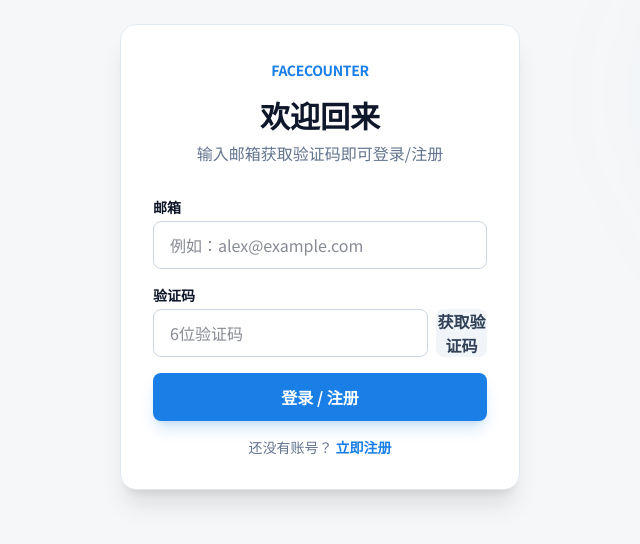
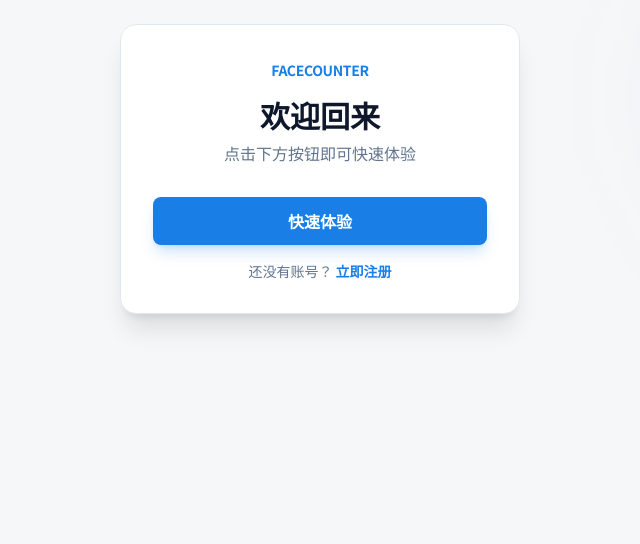
Before and after one commit to 00-web-del/Facecounter, a React (Vite) app: page / in a window 1280 px wide. Shown: the top 544 px of the page, without its empty margins (320-960 px from the left). Built offline with nearby package versions, Linux system fonts and the light colour scheme; what @cloudbase/js-sdk would draw is missing.

Commit message:
Update App.tsx
Switch to anonymous login

```diff
--- a/src/App.tsx
+++ b/src/App.tsx
@@ -279,62 +279,18 @@ export default function App() {
 
 function LoginScreen({ onLogin, onGoToSignUp }: { onLogin: () => void, onGoToSignUp: () => void }) {
   const [email, setEmail] = useState('');
-  const [verificationCode, setVerificationCode] = useState('');
   const [isLoading, setIsLoading] = useState(false);
-  const [isSendingCode, setIsSendingCode] = useState(false);
   const [error, setError] = useState('');
-  const [countdown, setCountdown] = useState(0);
-  const [verificationId, setVerificationId] = useState('');
 
-  const handleSendCode = async () => {
-    if (!email) {
-      setError('请输入邮箱');
-      return;
-    }
-    setIsSendingCode(true);
-    setError('');
-    try {
-      const verificationInfo = await auth.getVerification({
-        email: email
-      });
-      setVerificationId(verificationInfo.verification_id);
-      setCountdown(60);
-      const timer = setInterval(() => {
-        setCountdown((prev) => {
-          if (prev <= 1) {
-            clearInterval(timer);
-            return 0;
-          }
-          return prev - 1;
-        });
-      }, 1000);
-    } catch (err) {
-      setError(err.message || '验证码发送失败');
-    } finally {
-      setIsSendingCode(false);
-    }
-  };
-
-  const handleLoginWithCode = async () => {
-    if (!email || !verificationCode || !verificationId) {
-      setError('请输入邮箱和验证码');
-      return;
-    }
+  const handleLogin = async () => {
     setIsLoading(true);
     setError('');
     try {
-      const verificationTokenRes = await auth.verify({
-        verification_id: verificationId,
-        verification_code: verificationCode
-      });
-
-      await auth.signIn({
-        username: email,
-        verification_token: verificationTokenRes.verification_token
-      });
+      // 直接匿名登录，不用验证码
+      await auth.signInAnonymously();
       onLogin();
     } catch (err) {
-      setError(err.message || '登录失败，请检查验证码');
+      setError('登录失败，请稍后重试');
     } finally {
       setIsLoading(false);
     }
@@ -347,7 +303,7 @@ function LoginScreen({ onLogin, onGoToSignUp }: { onLogin: () => void, onGoToSig
           <div className="text-center mb-8">
             <span className="text-primary font-bold tracking-tight text-sm uppercase">Facecounter</span>
             <h1 className="text-3xl font-extrabold mt-4 mb-2">欢迎回来</h1>
-            <p className="text-slate-500">输入邮箱获取验证码即可登录/注册</p>
+            <p className="text-slate-500">点击下方按钮即可快速体验</p>
           </div>
 
           {error && (
@@ -355,41 +311,12 @@ function LoginScreen({ onLogin, onGoToSignUp }: { onLogin: () => void, onGoToSig
           )}
 
           <div className="space-y-4">
-            <div>
-              <label className="block text-sm font-semibold mb-1">邮箱</label>
-              <input
-                className="w-full h-12 px-4 rounded-lg border border-slate-300 focus:ring-2 focus:ring-primary outline-none"
-                placeholder="例如：alex@example.com"
-                value={email}
-                onChange={(e) => setEmail(e.target.value)}
-              />
-            </div>
-
-            <div>
-              <label className="block text-sm font-semibold mb-1">验证码</label>
-              <div className="flex gap-2">
-                <input
-                  className="flex-1 h-12 px-4 rounded-lg border border-slate-300 focus:ring-2 focus:ring-primary outline-none"
-                  placeholder="6位验证码"
-                  value={verificationCode}
-                  onChange={(e) => setVerificationCode(e.target.value)}
-                />
-                <button
-                  onClick={handleSendCode}
-                  disabled={isSendingCode || countdown > 0}
-                  className="w-28 h-12 bg-slate-100 text-slate-700 font-semibold rounded-lg hover:bg-slate-200 transition-colors disabled:opacity-50"
-                >
-                  {countdown > 0 ? `${countdown}秒` : (isSendingCode ? '发送中...' : '获取验证码')}
-                </button>
-              </div>
-            </div>
-
             <button
-              onClick={handleLoginWithCode}
+              onClick={handleLogin}
               disabled={isLoading}
               className="w-full h-12 bg-primary text-white font-bold rounded-lg shadow-lg shadow-primary/20 flex items-center justify-center gap-2"
             >
-              {isLoading ? '登录中...' : '登录 / 注册'}
+              {isLoading ? '登录中...' : '快速体验'}
             </button>
 
             <p className="text-center text-sm text-slate-500 mt-4">
@@ -406,64 +333,18 @@ function LoginScreen({ onLogin, onGoToSignUp }: { onLogin: () => void, onGoToSig
 }
 
 function SignUpScreen({ onSignUp, onGoToLogin }: { onSignUp: () => void, onGoToLogin: () => void }) {
-  const [email, setEmail] = useState('');
-  const [verificationCode, setVerificationCode] = useState('');
   const [isLoading, setIsLoading] = useState(false);
-  const [isSendingCode, setIsSendingCode] = useState(false);
   const [error, setError] = useState('');
-  const [countdown, setCountdown] = useState(0);
-  const [verificationId, setVerificationId] = useState('');
 
-  const handleSendCode = async () => {
-    if (!email) {
-      setError('请输入邮箱');
-      return;
-    }
-    setIsSendingCode(true);
-    setError('');
-    try {
-      const verificationInfo = await auth.getVerification({
-        email: email
-      });
-      setVerificationId(verificationInfo.verification_id);
-      setCountdown(60);
-      const timer = setInterval(() => {
-        setCountdown((prev) => {
-          if (prev <= 1) {
-            clearInterval(timer);
-            return 0;
-          }
-          return prev - 1;
-        });
-      }, 1000);
-    } catch (err) {
-      setError(err.message || '验证码发送失败');
-    } finally {
-      setIsSendingCode(false);
-    }
-  };
-
-  const handleSignUpWithCode = async () => {
-    if (!email || !verificationCode || !verificationId) {
-      setError('请输入邮箱和验证码');
-      return;
-    }
+  const handleSignUp = async () => {
     setIsLoading(true);
     setError('');
     try {
-      const verificationTokenRes = await auth.verify({
-        verification_id: verificationId,
-        verification_code: verificationCode
-      });
-
-      await auth.signIn({
-        username: email,
-        verification_token: verificationTokenRes.verification_token
-      });
-      alert('注册成功！请登录您的邮箱点击验证链接激活账号');
-      onGoToLogin();
+      // 直接匿名登录，不用验证码
+      await auth.signInAnonymously();
+      onSignUp();
     } catch (err) {
-      setError(err.message || '注册失败');
+      setError('注册失败，请稍后重试');
     } finally {
       setIsLoading(false);
     }
@@ -476,7 +357,7 @@ function SignUpScreen({ onSignUp, onGoToLogin }: { onSignUp: () => void, onGoToL
           <div className="text-center mb-8">
             <span className="text-primary font-bold tracking-tight text-sm uppercase">Facecounter</span>
             <h1 className="text-3xl font-extrabold mt-4 mb-2">创建账号</h1>
-            <p className="text-slate-500">输入邮箱获取验证码即可注册</p>
+            <p className="text-slate-500">点击下方按钮即可快速体验</p>
           </div>
 
           {error && (
@@ -484,41 +365,12 @@ function SignUpScreen({ onSignUp, onGoToLogin }: { onSignUp: () => void, onGoToL
           )}
 
           <div className="space-y-4">
-            <div>
-              <label className="block text-sm font-semibold mb-1">邮箱</label>
-              <input
-                className="w-full h-12 px-4 rounded-lg border border-slate-300 focus:ring-2 focus:ring-primary outline-none"
-                placeholder="例如：alex@example.com"
-                value={email}
-                onChange={(e) => setEmail(e.target.value)}
-              />
-            </div>
-
-            <div>
-              <label className="block text-sm font-semibold mb-1">验证码</label>
-              <div className="flex gap-2">
-                <input
-                  className="flex-1 h-12 px-4 rounded-lg border border-slate-300 focus:ring-2 focus:ring-primary outline-none"
-                  placeholder="6位验证码"
-                  value={verificationCode}
-                  onChange={(e) => setVerificationCode(e.target.value)}
-                />
-                <button
-                  onClick={handleSendCode}
-                  disabled={isSendingCode || countdown > 0}
-                  className="w-28 h-12 bg-slate-100 text-slate-700 font-semibold rounded-lg hover:bg-slate-200 transition-colors disabled:opacity-50"
-                >
-                  {countdown > 0 ? `${countdown}秒` : (isSendingCode ? '发送中...' : '获取验证码')}
-                </button>
-              </div>
-            </div>
-
             <button
-              onClick={handleSignUpWithCode}
+              onClick={handleSignUp}
               disabled={isLoading}
               className="w-full h-12 bg-primary text-white font-bold rounded-lg shadow-lg shadow-primary/20 flex items-center justify-center gap-2"
             >
-              {isLoading ? '注册中...' : '立即注册'}
+              {isLoading ? '注册中...' : '快速体验'}
             </button>
 
             <p className="text-center text-sm text-slate-500 mt-4">
```
